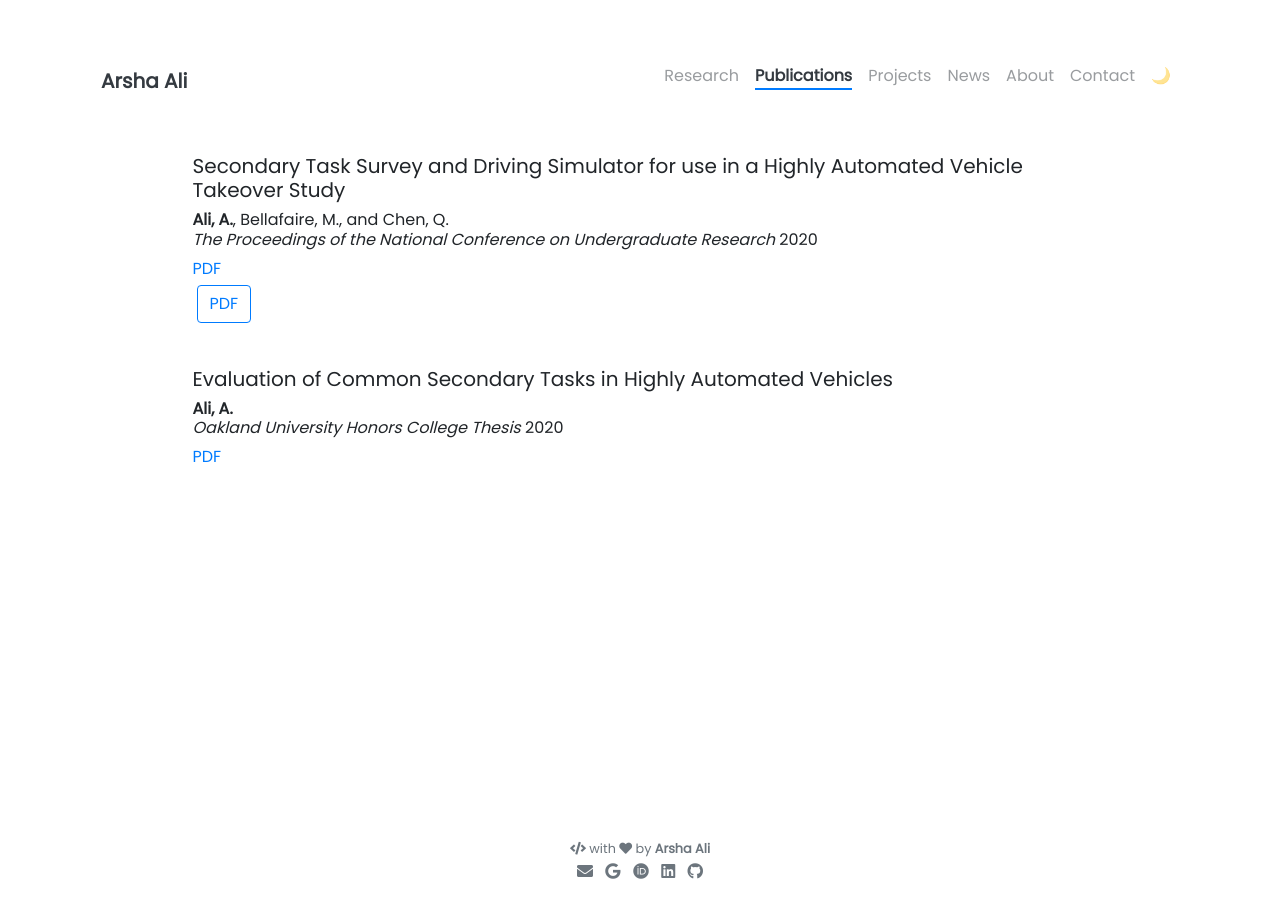
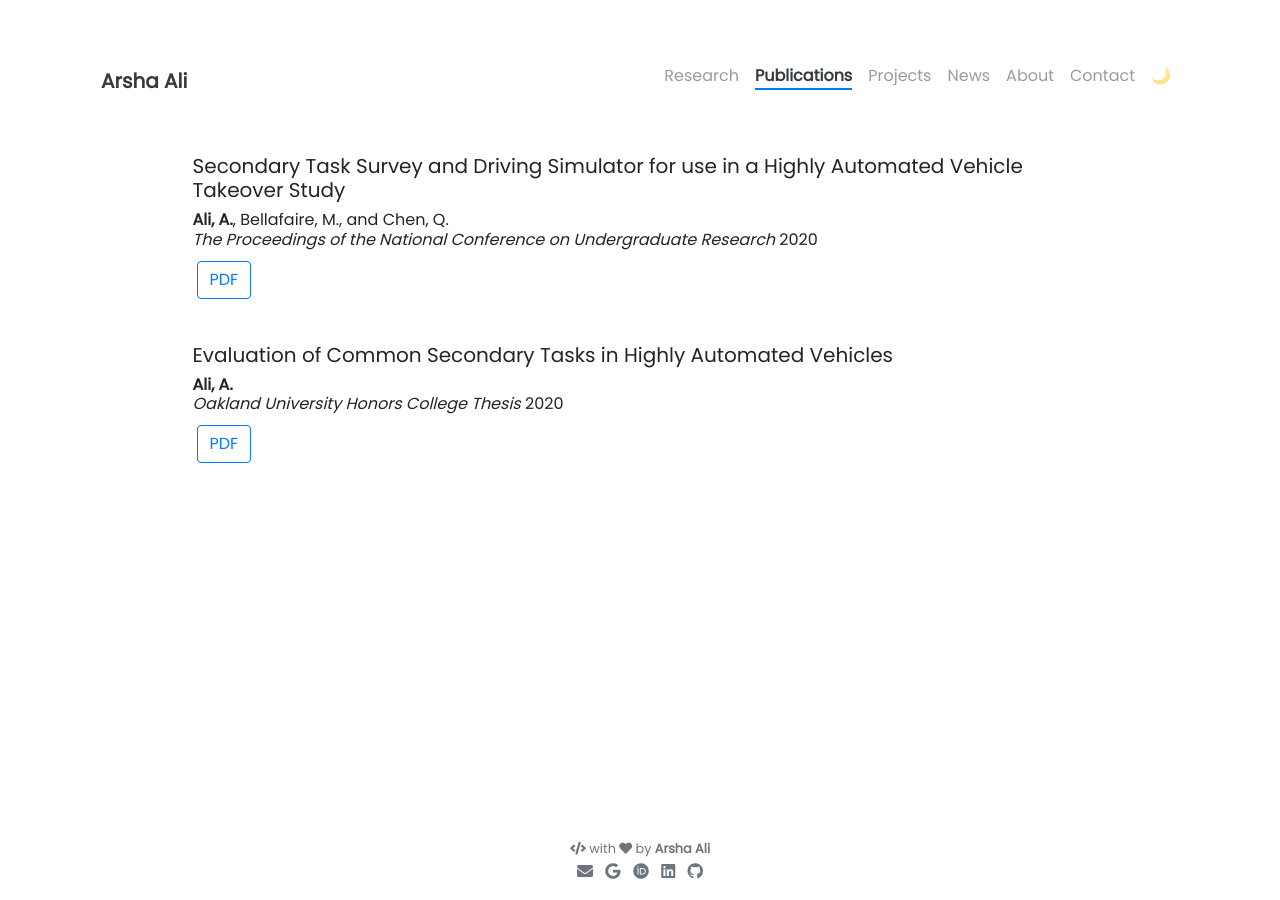
Before and after one commit to arshaali/arshaali.github.io, a Jekyll site: the page built from pages/publications.html, in a window 1280 px wide. Built offline with Jekyll 4.4.1, drawn with Linux system fonts in a browser that asks for light colours; nearby versions of some CDN libraries.

Commit message:
Update publications.html

```diff
--- a/pages/publications.html
+++ b/pages/publications.html
@@ -35,7 +35,6 @@ a:hover, a:active {
   <b>Ali, A.</b>, Bellafaire, M., and Chen, Q.
   <br><i>The Proceedings of the National Conference on Undergraduate Research</i> 2020
 </h6>
-<a href="http://libjournals.unca.edu/ncur/wp-content/uploads/2021/02/3265-Ali-Arsha-FINAL.pdf" target="_blank">PDF</a>
 <p>
   {% include elements/button.html link="http://libjournals.unca.edu/ncur/wp-content/uploads/2021/02/3265-Ali-Arsha-FINAL.pdf" text="PDF" %}
 </p>
@@ -47,8 +46,7 @@ a:hover, a:active {
   <b>Ali, A.</b>
   <br><i>Oakland University Honors College Thesis</i> 2020
 </h6>
-<a href="https://our.oakland.edu/bitstream/handle/10323/7476/thesis_final_Ali.pdf?sequence=1" target="_blank">PDF</a>
-
+{% include elements/button.html link="https://our.oakland.edu/bitstream/handle/10323/7476/thesis_final_Ali.pdf?sequence=1" text="PDF" %}
 </body>
 </html>
 
```
